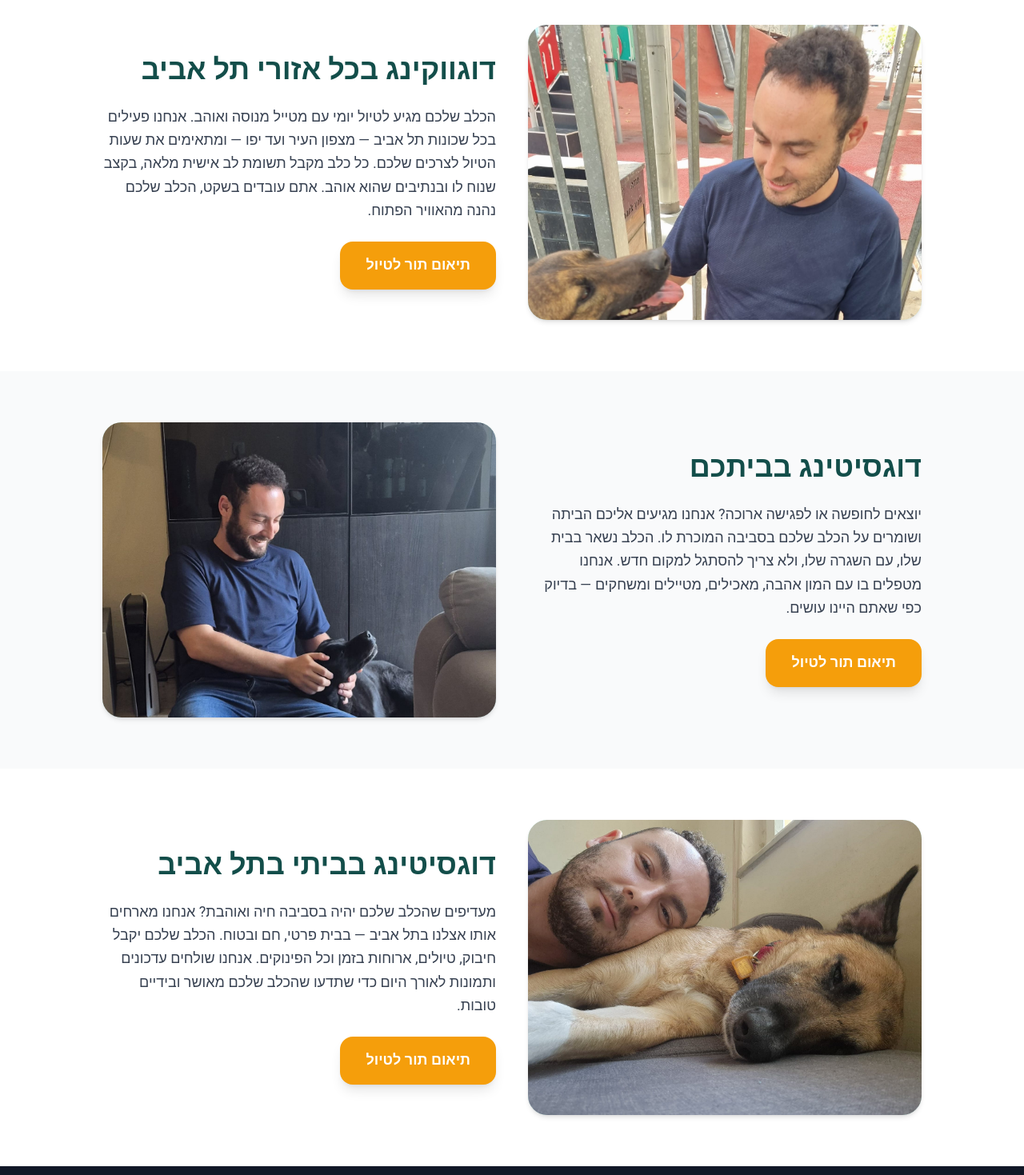
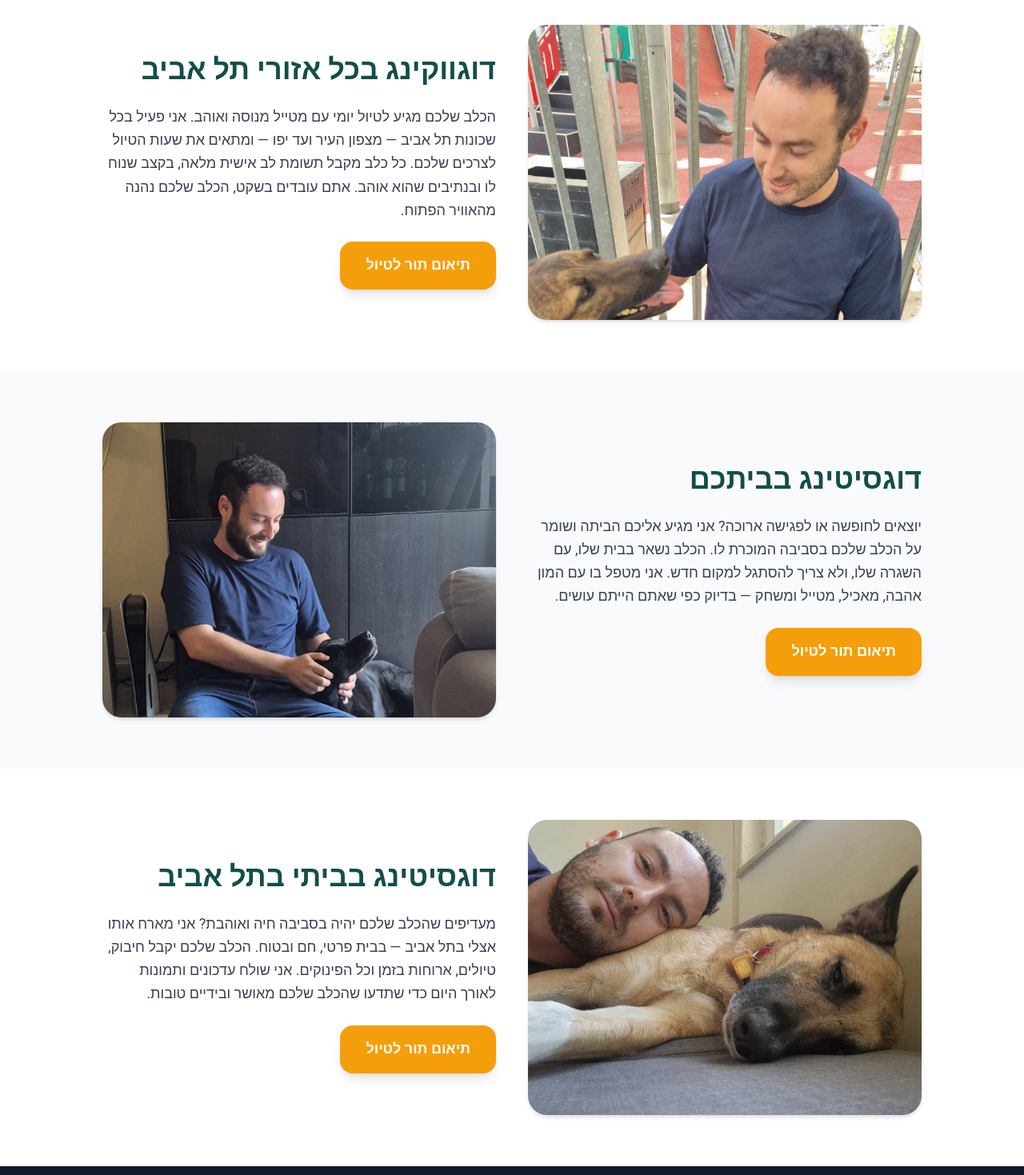
Before and after one commit to arkashaled/dogwalking, a Next.js app: page / in a window 1280 px wide. Shown: the part 1280-2749 px from the top of the page at 80% size. Built offline with nearby package versions, Linux system fonts and the light colour scheme.

Commit message:
Fix plural to singular in dogsitting section descriptions

```diff
--- a/app/page.tsx
+++ b/app/page.tsx
@@ -16,7 +16,7 @@ export default function Home() {
       <ServiceSection
         id="dogwalking"
         title="דוגווקינג בכל אזורי תל אביב"
-        description="הכלב שלכם מגיע לטיול יומי עם מטייל מנוסה ואוהב. אנחנו פעילים בכל שכונות תל אביב — מצפון העיר ועד יפו — ומתאימים את שעות הטיול לצרכים שלכם. כל כלב מקבל תשומת לב אישית מלאה, בקצב שנוח לו ובנתיבים שהוא אוהב. אתם עובדים בשקט, הכלב שלכם נהנה מהאוויר הפתוח."
+        description="הכלב שלכם מגיע לטיול יומי עם מטייל מנוסה ואוהב. אני פעיל בכל שכונות תל אביב — מצפון העיר ועד יפו — ומתאים את שעות הטיול לצרכים שלכם. כל כלב מקבל תשומת לב אישית מלאה, בקצב שנוח לו ובנתיבים שהוא אוהב. אתם עובדים בשקט, הכלב שלכם נהנה מהאוויר הפתוח."
         imageSrc="/images/dogwalking.jpeg"
         imageAlt="דוגווקר מטייל עם כלב ברחובות תל אביב"
         imagePosition="right"
@@ -26,7 +26,7 @@ export default function Home() {
       <ServiceSection
         id="dogsitting-home"
         title="דוגסיטינג בביתכם"
-        description="יוצאים לחופשה או לפגישה ארוכה? אנחנו מגיעים אליכם הביתה ושומרים על הכלב שלכם בסביבה המוכרת לו. הכלב נשאר בבית שלו, עם השגרה שלו, ולא צריך להסתגל למקום חדש. אנחנו מטפלים בו עם המון אהבה, מאכילים, מטיילים ומשחקים — בדיוק כפי שאתם היינו עושים."
+        description="יוצאים לחופשה או לפגישה ארוכה? אני מגיע אליכם הביתה ושומר על הכלב שלכם בסביבה המוכרת לו. הכלב נשאר בבית שלו, עם השגרה שלו, ולא צריך להסתגל למקום חדש. אני מטפל בו עם המון אהבה, מאכיל, מטייל ומשחק — בדיוק כפי שאתם הייתם עושים."
         imageSrc="/images/dogsitting-home.jpeg"
         imageAlt="דוגסיטר שומר על כלב בבית"
         imagePosition="left"
@@ -36,7 +36,7 @@ export default function Home() {
       <ServiceSection
         id="dogsitting-my-place"
         title="דוגסיטינג בביתי בתל אביב"
-        description="מעדיפים שהכלב שלכם יהיה בסביבה חיה ואוהבת? אנחנו מארחים אותו אצלנו בתל אביב — בבית פרטי, חם ובטוח. הכלב שלכם יקבל חיבוק, טיולים, ארוחות בזמן וכל הפינוקים. אנחנו שולחים עדכונים ותמונות לאורך היום כדי שתדעו שהכלב שלכם מאושר ובידיים טובות."
+        description="מעדיפים שהכלב שלכם יהיה בסביבה חיה ואוהבת? אני מארח אותו אצלי בתל אביב — בבית פרטי, חם ובטוח. הכלב שלכם יקבל חיבוק, טיולים, ארוחות בזמן וכל הפינוקים. אני שולח עדכונים ותמונות לאורך היום כדי שתדעו שהכלב שלכם מאושר ובידיים טובות."
         imageSrc="/images/dogsitting-my-place.jpeg"
         imageAlt="כלב מאושר בדוגסיטינג בתל אביב"
         imagePosition="right"
```
